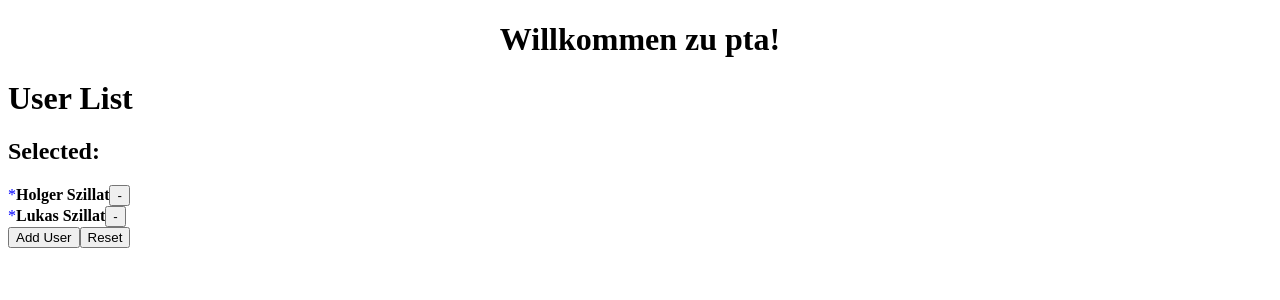
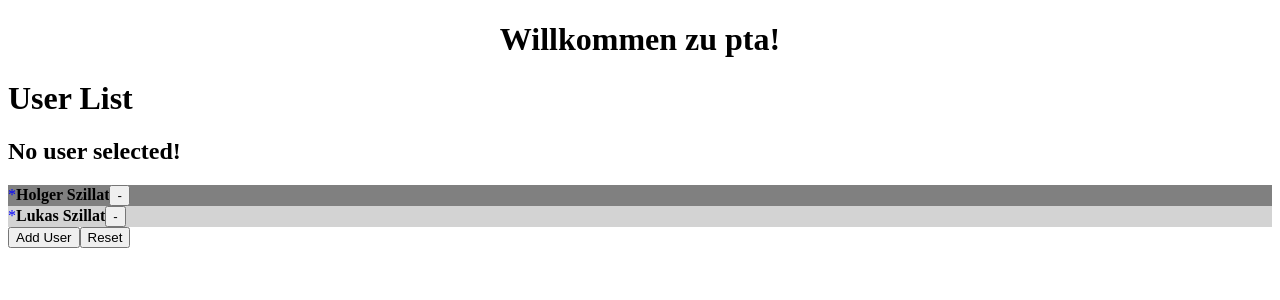
Before and after one commit to hszillat/AngularWS, an Angular app: page / in a window 1280 px wide. Shown: the top 300 px of the page. Built offline with nearby package versions, Linux system fonts and the light colour scheme.

Commit message:
Darstellung verbessert Benutze lieber ngClass als einzelne class-selektoren.

```diff
--- a/src/app/user/user-list/user-list.component.html
+++ b/src/app/user/user-list/user-list.component.html
@@ -1,9 +1,12 @@
 <h1>User List</h1>
 
-<h2>Selected: {{selectedUser?.firstname}} {{selectedUser?.lastname}}</h2>
+<h2 *ngIf="selectedUser; else: notSelected">Selected: {{selectedUser.firstname}} {{selectedUser.lastname}}</h2>
+<ng-template #notSelected>
+  <h2>No user selected!</h2>
+</ng-template>
 
-<pta-user-name *ngFor="let user of userList" [user]="user" [class.selected]="selectedUser === user" (userSelection)="setAsSelected($event)"
-  (deleteUser)="deleteUser($event)"></pta-user-name>
+<pta-user-name *ngFor="let user of userList; even as e; odd as o" [user]="user" [ngClass]="{even: e, odd: o, selected: selectedUser === user}"
+  (userSelection)="setAsSelected($event)" (deleteUser)="deleteUser($event)"></pta-user-name>
 
 <button (click)="addUser()">Add User</button>
 <button (click)="reset()">Reset</button>
--- a/src/app/user/user/user-name/user-name.component.scss
+++ b/src/app/user/user/user-name/user-name.component.scss
@@ -7,4 +7,10 @@
   &.selected {
     color: red;
   }
+  &.even {
+    background-color: gray
+  }
+  &.odd {
+    background-color: lightgray;
+  }
 }
```
